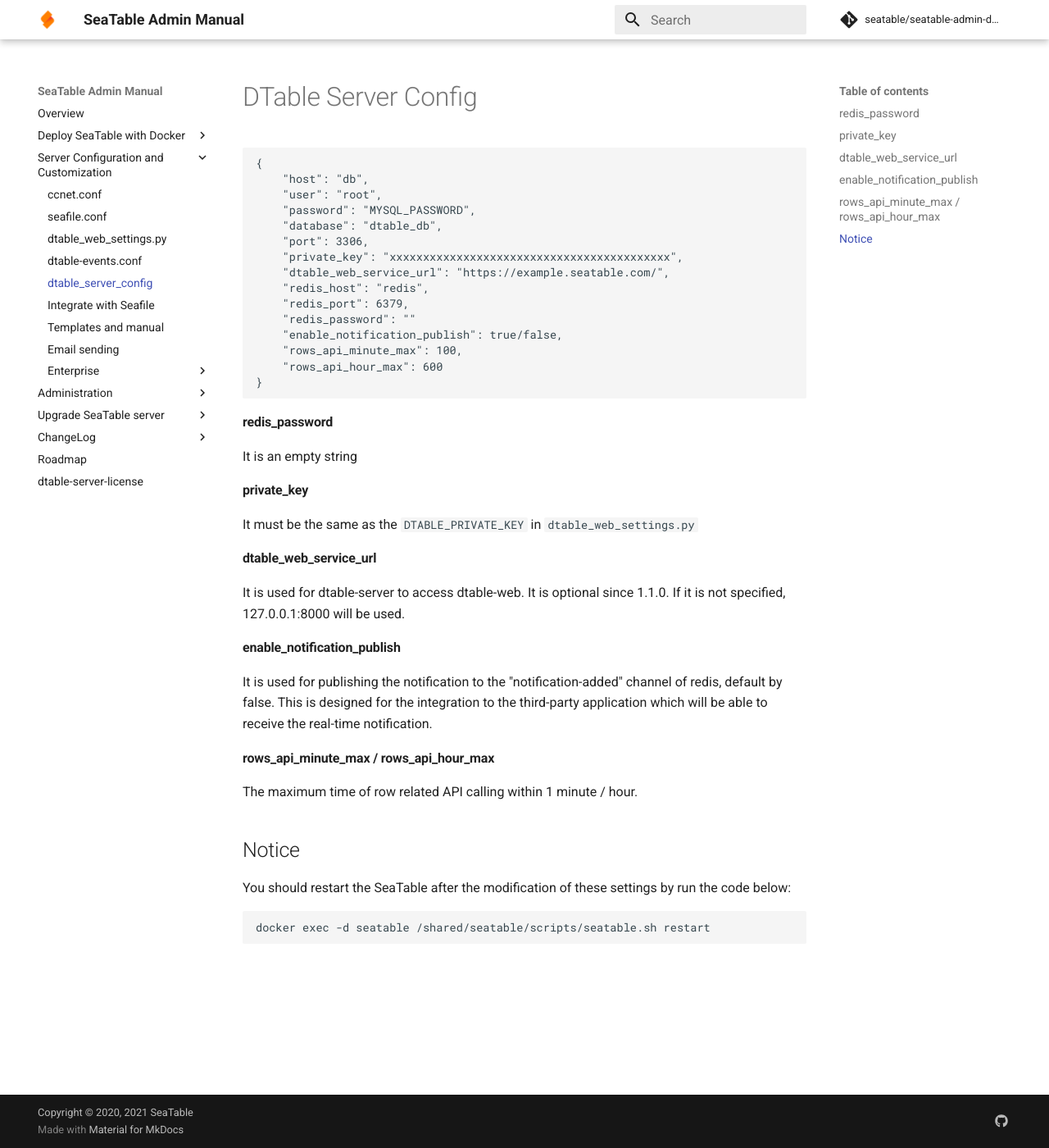
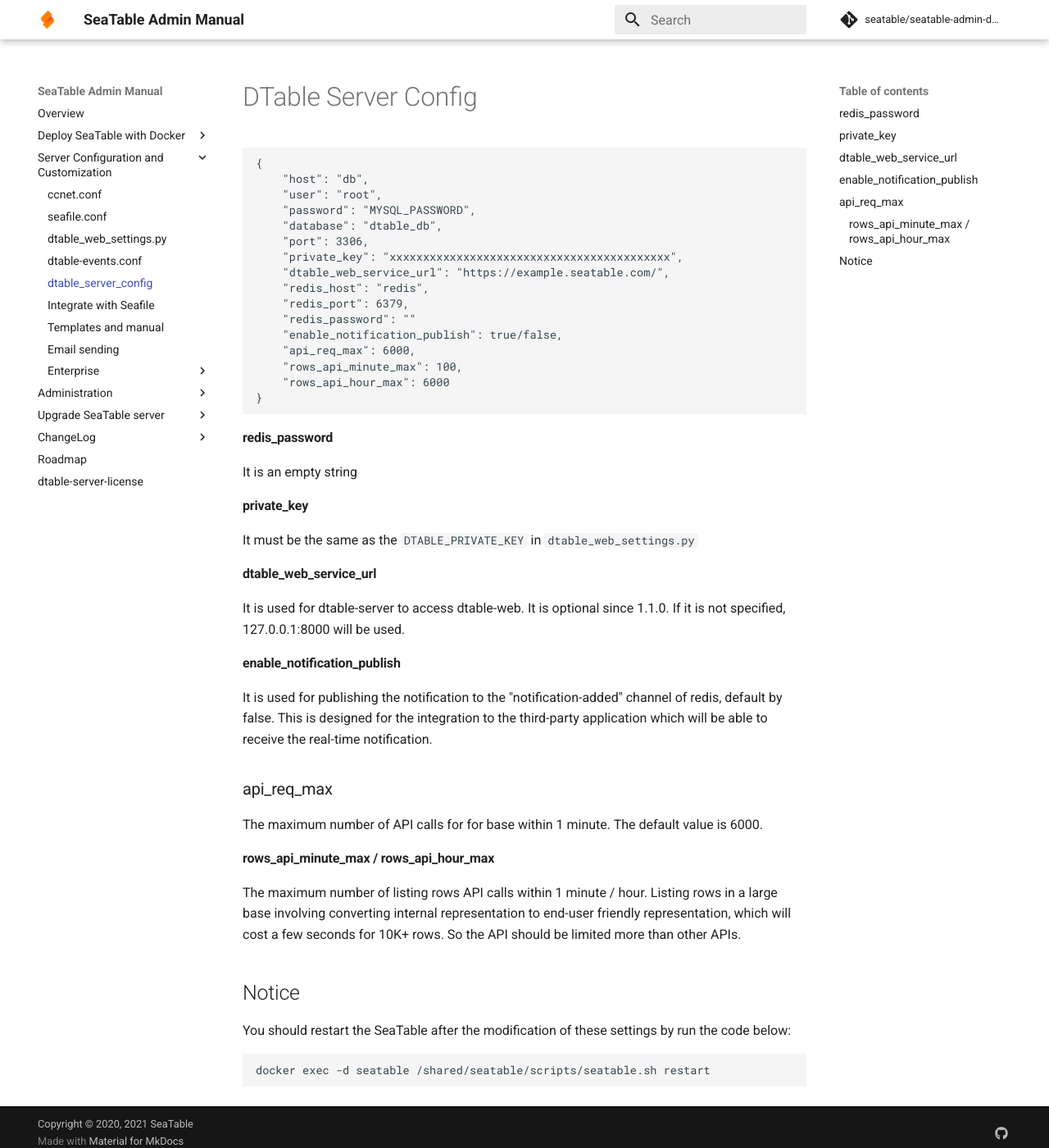
Before and after one commit to seatable/seatable-admin-docs, an MkDocs documentation site: the page built from manual/config/dtable_server_config.md, in a window 1280 px wide and 1400 px high. Shown: the whole window at 82% size. Built offline with MkDocs 1.6.1 and Material for MkDocs 9.7.7, drawn with Linux system fonts in a browser that asks for light colours; comment, search, counter and statistics services are not loaded.

Commit message:
Update dtable_server_config.md

````diff
--- a/manual/config/dtable_server_config.md
+++ b/manual/config/dtable_server_config.md
@@ -13,8 +13,9 @@
     "redis_port": 6379,
     "redis_password": ""
     "enable_notification_publish": true/false,
+    "api_req_max": 6000,
     "rows_api_minute_max": 100,
-    "rows_api_hour_max": 600
+    "rows_api_hour_max": 6000
 }
 
 ```
@@ -34,9 +35,14 @@
 
 It is used for publishing the notification to the "notification-added" channel of redis, default by false.  This is designed for the integration to the third-party application which will be able to receive the real-time notification.
 
+### api_req_max
+
+The maximum number of API calls for for base within 1 minute. The default value is 6000.
+
 #### rows_api_minute_max / rows_api_hour_max
 
-The maximum time of row related API calling within 1 minute / hour.
+The maximum number of listing rows API calls within 1 minute / hour. Listing rows in a large base involving converting internal representation to end-user friendly representation, which will cost a few seconds for 10K+ rows. So the API should be limited more than other APIs.
+
 
 ## Notice
 
````
